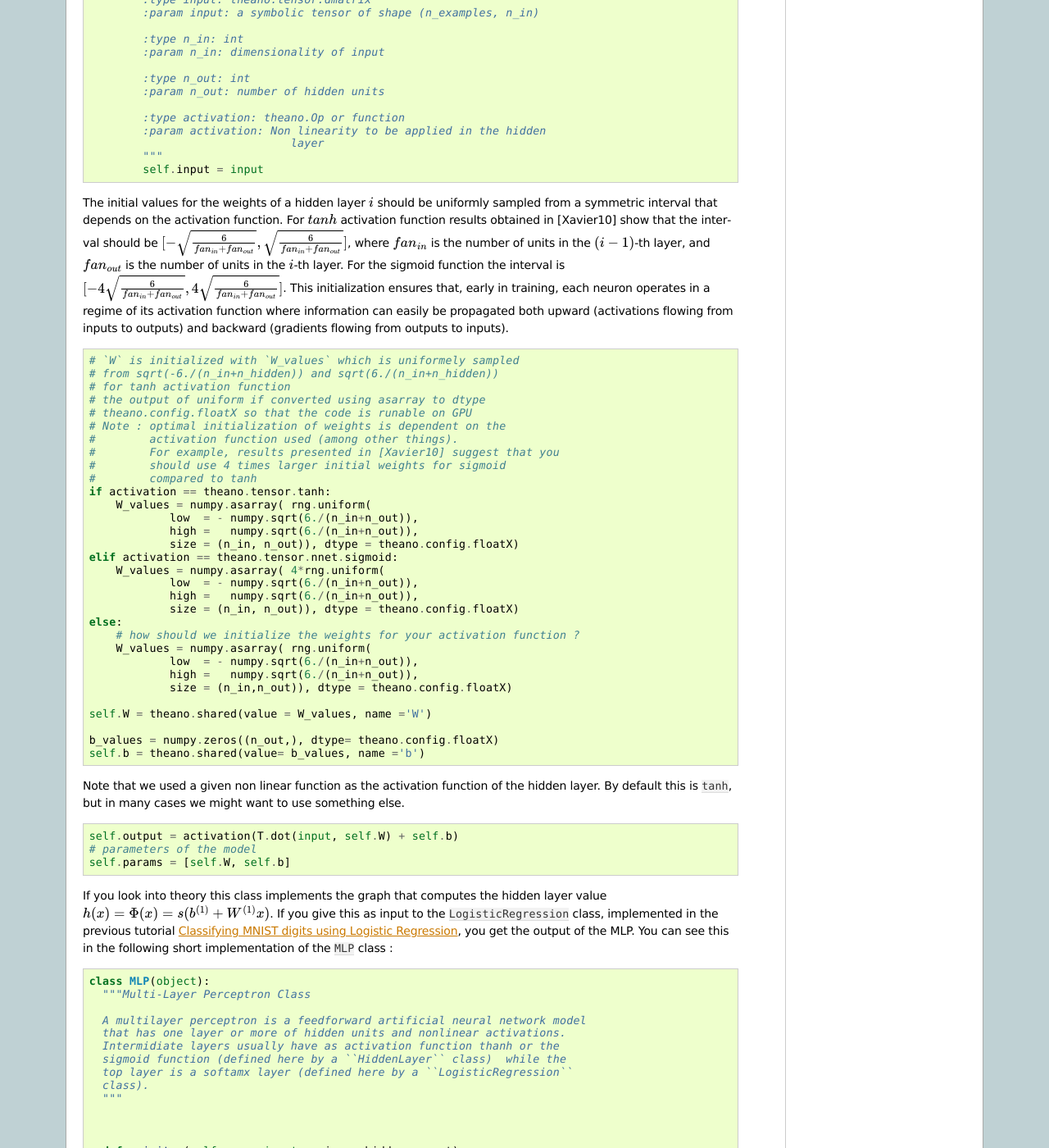
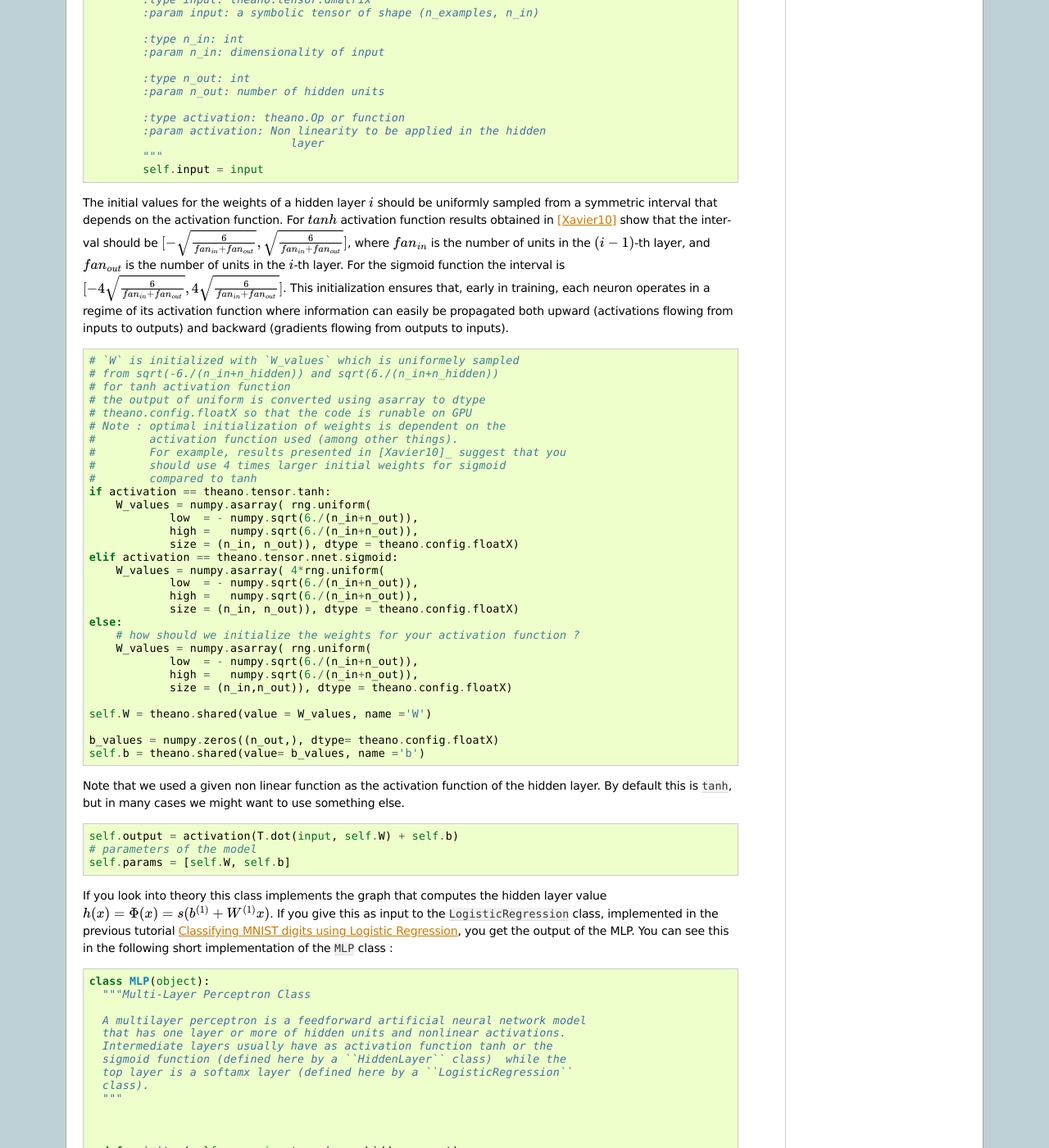
Before and after one commit to lisa-lab/DeepLearningTutorials, a Sphinx documentation site: the page built from doc/mlp.txt, in a window 1280 px wide and 1400 px high, scrolled down 1501 px. Shown: the whole window at 82% size. Built offline with Sphinx 7.4.7, drawn with Linux system fonts in a browser that asks for light colours; formulas are drawn with MathJax 3; some of the changed text lies outside the part shown.

Commit message:
fix type and doc formating.

```diff
--- a/doc/DBN.txt
+++ b/doc/DBN.txt
@@ -162,7 +162,7 @@ classification.
             :param n_ins: dimension of the input to the DBN
 
             :type n_layers_sizes: list of ints
-            :param n_layers_sizes: intermidiate layers size, must contain
+            :param n_layers_sizes: intermediate layers size, must contain
                                at least one value
 
             :type n_outs: int
--- a/doc/SdA.txt
+++ b/doc/SdA.txt
@@ -94,7 +94,7 @@ representations of intermediate layers of the MLP.
         :param n_ins: dimension of the input to the sdA
 
         :type n_layers_sizes: list of ints
-        :param n_layers_sizes: intermidiate layers size, must contain
+        :param n_layers_sizes: intermediate layers size, must contain
                                at least one value
 
         :type n_outs: int
--- a/doc/mlp.txt
+++ b/doc/mlp.txt
@@ -138,7 +138,7 @@ layer on top.
 
 The initial values for the weights of a hidden layer :math:`i` should be uniformly
 sampled from a symmetric interval that depends on the activation function. For
-:math:`tanh` activation function results obtained in [Xavier10] show that the
+:math:`tanh` activation function results obtained in [Xavier10]_ show that the
 interval should be
 :math:`[-\sqrt{\frac{6}{fan_{in}+fan_{out}}},\sqrt{\frac{6}{fan_{in}+fan_{out}}}]`, where
 :math:`fan_{in}` is the number of units in the :math:`(i-1)`-th layer,
@@ -154,11 +154,11 @@ both upward (activations flowing from inputs to outputs) and backward
         # `W` is initialized with `W_values` which is uniformely sampled
         # from sqrt(-6./(n_in+n_hidden)) and sqrt(6./(n_in+n_hidden))
         # for tanh activation function
-        # the output of uniform if converted using asarray to dtype
+        # the output of uniform is converted using asarray to dtype
         # theano.config.floatX so that the code is runable on GPU
         # Note : optimal initialization of weights is dependent on the
         #        activation function used (among other things).
-        #        For example, results presented in [Xavier10] suggest that you
+        #        For example, results presented in [Xavier10]_ suggest that you
         #        should use 4 times larger initial weights for sigmoid
         #        compared to tanh
         if activation == theano.tensor.tanh:
@@ -207,7 +207,7 @@ the ``MLP`` class :
 
     A multilayer perceptron is a feedforward artificial neural network model
     that has one layer or more of hidden units and nonlinear activations.
-    Intermidiate layers usually have as activation function thanh or the
+    Intermediate layers usually have as activation function tanh or the
     sigmoid function (defined here by a ``HiddenLayer`` class)  while the
     top layer is a softamx layer (defined here by a ``LogisticRegression``
     class).
@@ -412,7 +412,7 @@ Under some assumptions, a compromise between these two constraints leads to the
 initialization: :math:`uniform[-\frac{6}{\sqrt{fan_{in}+fan_{out}}},\frac{6}{\sqrt{fan_{in}+fan_{out}}}]`
 for tanh and :math:`uniform[-4*\frac{6}{\sqrt{fan_{in}+fan_{out}}},4*\frac{6}{\sqrt{fan_{in}+fan_{out}}}]`
 for sigmoid. Where :math:`fan_{in}` is the number of inputs and :math:`fan_{out}` the number of hidden units.
-For mathematical considerations please refer to [Xavier10].
+For mathematical considerations please refer to [Xavier10]_.
 
 Learning rate
 --------------
--- a/doc/rbm.txt
+++ b/doc/rbm.txt
@@ -574,7 +574,7 @@ op provided by Theano, therefore we urge the reader to look it up by following t
 
 Once we have the generated the chain we take the sample at the end of the
 chain to get the free energy of the negative phase. Note that the
-``chain_end`` is a symbolical Theano variable express in terms of the model
+``chain_end`` is a symbolical Theano variable expressed in terms of the model
 parameters, and if we would apply ``T.grad`` naively, the function will
 try to go through the Gibbs chain to get the gradients. This is not what we
 want (it will mess up our gradients) and therefire we need to indicate to
@@ -585,7 +585,7 @@ want (it will mess up our gradients) and therefire we need to indicate to
 
 
         # determine gradients on RBM parameters
-        # not that we only need the sample at the end of the chain
+        # note that we only need the sample at the end of the chain
         chain_end = nv_samples[-1]
 
         cost = T.mean(self.free_energy(self.input)) - T.mean(self.free_energy(chain_end))
```
Also changed, not shown: 3 other files.
